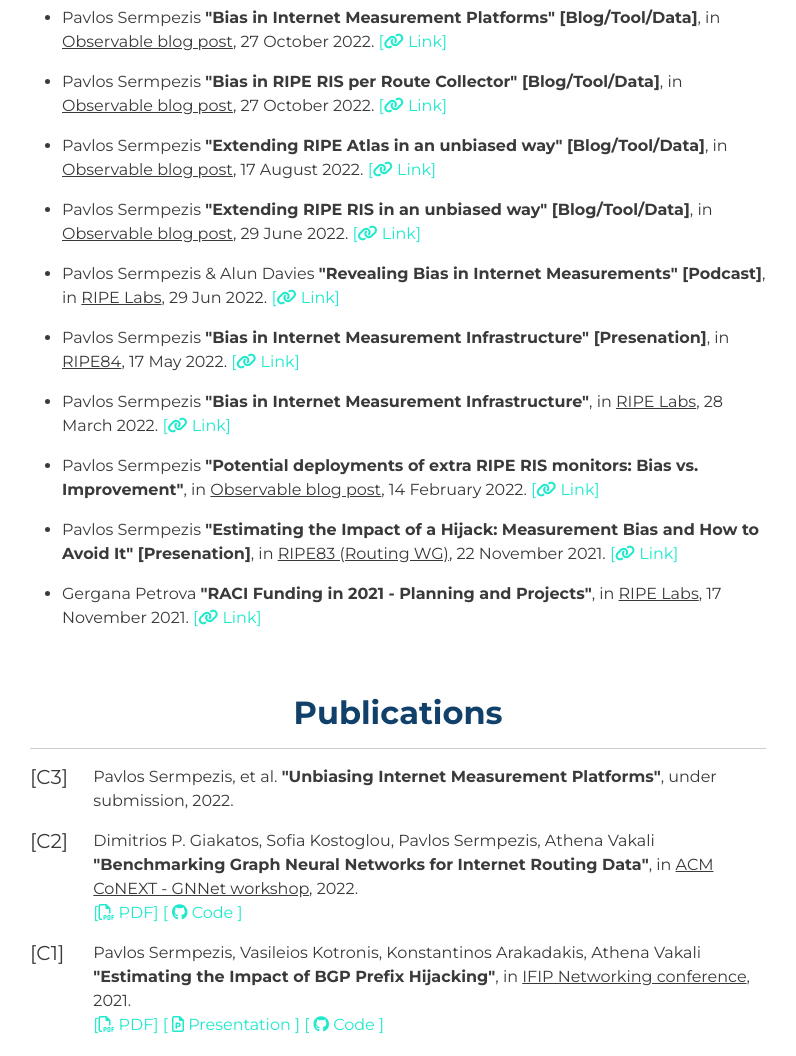
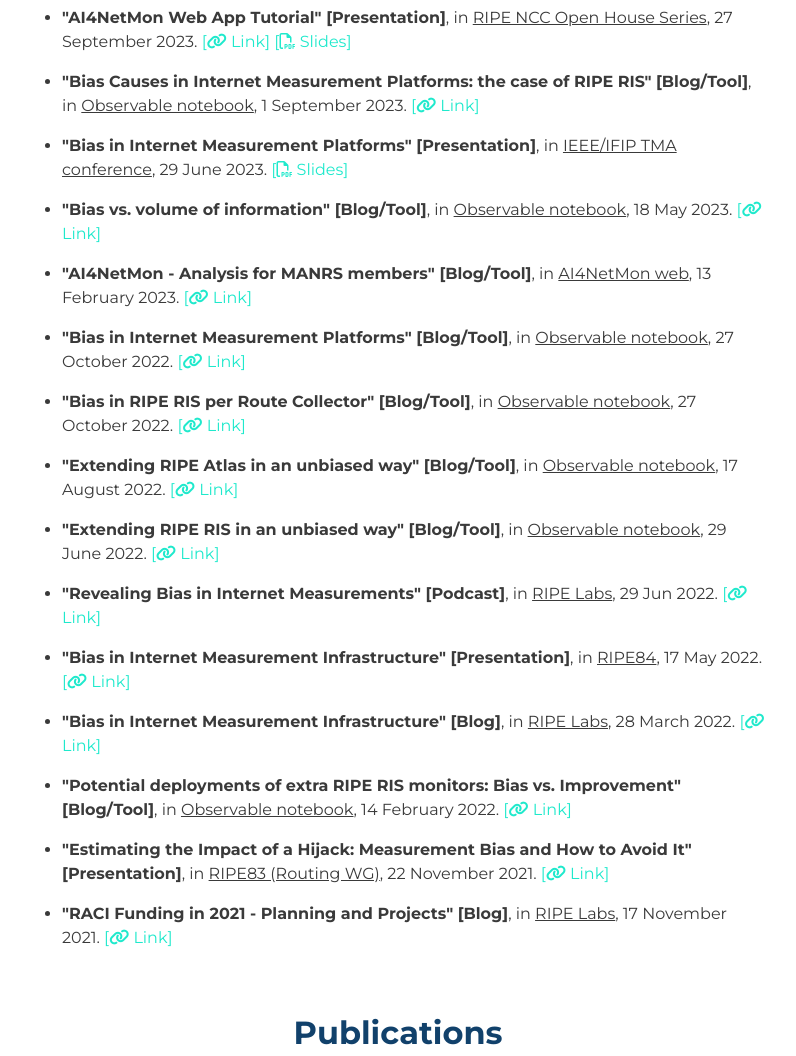
Before and after one commit to sermpezis/sermpezis.github.io, a plain HTML site: page ai4netmon/index.html in a window 1280 px wide. Shown: the part 4440-5496 px from the top of the page, without its empty margins (242-1038 px from the left). Drawn offline with Linux system fonts and the light colour scheme.

Commit message:
updated ai4netmon website - 2023 updates

```diff
--- a/ai4netmon/index.html
+++ b/ai4netmon/index.html
@@ -207,52 +207,79 @@
                 <div class="col">
                     <ul style="list-style: disc;">
                         <li>
-                            <p>Pavlos Sermpezis <strong>"Bias in Internet Measurement Platforms" [Blog/Tool/Data]</strong>,
-                            in <u>Observable blog post</u>, 27 October 2022. <a href="https://observablehq.com/@pavlos/ai4netmon-bias" target="_blank">[<i class="fas fa-link"></i> Link]</a>
+                            <p><strong>"AI4NetMon Web App Tutorial" [Presentation]</strong>,
+                            in <u>RIPE NCC Open House Series</u>, 27 September 2023. <a href="https://www.ripe.net/participate/meetings/open-house/ripe-ncc-open-house-series-community-projects-fund-recipient-updates-2022" target="_blank">[<i class="fas fa-link"></i> Link]</a>
+                            <a href="content/AI4NetMon_WebApp_tutorial.pdf" target="_blank">[<i class="far fa-file-pdf"></i> Slides]</a>
                             </p>
                         </li>
                         <li>
-                            <p>Pavlos Sermpezis <strong>"Bias in RIPE RIS per Route Collector" [Blog/Tool/Data]</strong>,
-                            in <u>Observable blog post</u>, 27 October 2022. <a href="https://observablehq.com/@pavlos/ai4netmon-bias-per-route-collector" target="_blank">[<i class="fas fa-link"></i> Link]</a>
+                            <p><strong>"Bias Causes in Internet Measurement Platforms: the case of RIPE RIS" [Blog/Tool]</strong>,
+                            in <u>Observable notebook</u>, 1 September 2023. <a href="https://observablehq.com/@pavlos/ai4netmon-bias-causes-ris" target="_blank">[<i class="fas fa-link"></i> Link]</a>
                             </p>
                         </li>
                         <li>
-                            <p>Pavlos Sermpezis <strong>"Extending RIPE Atlas in an unbiased way" [Blog/Tool/Data]</strong>,
-                            in <u>Observable blog post</u>, 17 August 2022. <a href="https://observablehq.com/@pavlos/ai4netmon-ripe-atlas-extension" target="_blank">[<i class="fas fa-link"></i> Link]</a>
+                            <p><strong>"Bias in Internet Measurement Platforms" [Presentation]</strong>,
+                            in <u>IEEE/IFIP TMA conference</u>, 29 June 2023.</a>
+                            <a href="content/AI4NetMon-TMA2023.pdf" target="_blank">[<i class="far fa-file-pdf"></i> Slides]</a>
                             </p>
                         </li>
                         <li>
-                            <p>Pavlos Sermpezis <strong>"Extending RIPE RIS in an unbiased way" [Blog/Tool/Data]</strong>,
-                            in <u>Observable blog post</u>, 29 June 2022. <a href="https://observablehq.com/@pavlos/ai4netmon-ripe-ris-extension" target="_blank">[<i class="fas fa-link"></i> Link]</a>
+                            <p><strong>"Bias vs. volume of information" [Blog/Tool]</strong>,
+                            in <u>Observable notebook</u>, 18 May 2023. <a href="https://observablehq.com/@pavlos/bias-mvp" target="_blank">[<i class="fas fa-link"></i> Link]</a>
                             </p>
                         </li>
                         <li>
-                            <p>Pavlos Sermpezis & Alun Davies <strong>"Revealing Bias in Internet Measurements" [Podcast]</strong>,
+                            <p><strong>"AI4NetMon - Analysis for MANRS members" [Blog/Tool]</strong>,
+                            in <u>AI4NetMon web</u>, 13 February 2023. <a href="https://ai4netmon.csd.auth.gr/webapp/" target="_blank">[<i class="fas fa-link"></i> Link]</a>
+                            </p>
+                        </li>
+                        <li>
+                            <p><strong>"Bias in Internet Measurement Platforms" [Blog/Tool]</strong>,
+                            in <u>Observable notebook</u>, 27 October 2022. <a href="https://observablehq.com/@pavlos/ai4netmon-bias" target="_blank">[<i class="fas fa-link"></i> Link]</a>
+                            </p>
+                        </li>
+                        <li>
+                            <p><strong>"Bias in RIPE RIS per Route Collector" [Blog/Tool]</strong>,
+                            in <u>Observable notebook</u>, 27 October 2022. <a href="https://observablehq.com/@pavlos/ai4netmon-bias-per-route-collector" target="_blank">[<i class="fas fa-link"></i> Link]</a>
+                            </p>
+                        </li>
+                        <li>
+                            <p><strong>"Extending RIPE Atlas in an unbiased way" [Blog/Tool]</strong>,
+                            in <u>Observable notebook</u>, 17 August 2022. <a href="https://observablehq.com/@pavlos/ai4netmon-ripe-atlas-extension" target="_blank">[<i class="fas fa-link"></i> Link]</a>
+                            </p>
+                        </li>
+                        <li>
+                            <p><strong>"Extending RIPE RIS in an unbiased way" [Blog/Tool]</strong>,
+                            in <u>Observable notebook</u>, 29 June 2022. <a href="https://observablehq.com/@pavlos/ai4netmon-ripe-ris-extension" target="_blank">[<i class="fas fa-link"></i> Link]</a>
+                            </p>
+                        </li>
+                        <li>
+                            <p><strong>"Revealing Bias in Internet Measurements" [Podcast]</strong>,
                             in <u>RIPE Labs</u>, 29 Jun 2022. <a href="https://labs.ripe.net/author/alun_davies/revealing-bias-in-internet-measurements/" target="_blank">[<i class="fas fa-link"></i> Link]</a>
                             </p>
                         </li>
                         <li>
-                            <p>Pavlos Sermpezis <strong>"Bias in Internet Measurement Infrastructure" [Presenation]</strong>,
+                            <p><strong>"Bias in Internet Measurement Infrastructure" [Presentation]</strong>,
                             in <u>RIPE84</u>, 17 May 2022. <a href="https://ripe84.ripe.net/archives/video/768/" target="_blank">[<i class="fas fa-link"></i> Link]</a>
                             </p>
                         </li>
                         <li>
-                            <p>Pavlos Sermpezis <strong>"Bias in Internet Measurement Infrastructure"</strong>,
+                            <p><strong>"Bias in Internet Measurement Infrastructure" [Blog]</strong>,
                             in <u>RIPE Labs</u>, 28 March 2022. <a href="https://labs.ripe.net/author/pavlos_sermpezis/bias-in-internet-measurement-infrastructure/" target="_blank">[<i class="fas fa-link"></i> Link]</a>
                             </p>
                         </li>
                         <li>
-                            <p>Pavlos Sermpezis <strong>"Potential deployments of extra RIPE RIS monitors: Bias vs. Improvement"</strong>,
-                            in <u>Observable blog post</u>, 14 February 2022. <a href="https://observablehq.com/@pavlos/extra-ripe-ris-bias-vs-improvement" target="_blank">[<i class="fas fa-link"></i> Link]</a>
+                            <p><strong>"Potential deployments of extra RIPE RIS monitors: Bias vs. Improvement" [Blog/Tool]</strong>,
+                            in <u>Observable notebook</u>, 14 February 2022. <a href="https://observablehq.com/@pavlos/extra-ripe-ris-bias-vs-improvement" target="_blank">[<i class="fas fa-link"></i> Link]</a>
                             </p>
                         </li>
                         <li>
-                            <p>Pavlos Sermpezis <strong>"Estimating the Impact of a Hijack: Measurement Bias and How to Avoid It" [Presenation]</strong>,
+                            <p><strong>"Estimating the Impact of a Hijack: Measurement Bias and How to Avoid It" [Presentation]</strong>,
                             in <u>RIPE83 (Routing WG)</u>, 22 November 2021. <a href="https://ripe83.ripe.net/archives/video/646/" target="_blank">[<i class="fas fa-link"></i> Link]</a>
                             </p>
                         </li>
                         <li>
-                            <p>Gergana Petrova <strong>"RACI Funding in 2021 - Planning and Projects"</strong>,
+                            <p><strong>"RACI Funding in 2021 - Planning and Projects" [Blog]</strong>,
                             in <u>RIPE Labs</u>, 17 November 2021. <a href="https://labs.ripe.net/author/gergana_petrova/raci-funding-in-2021-planning-and-projects/" target="_blank">[<i class="fas fa-link"></i> Link]</a>
                             </p>
                         </li>
@@ -272,9 +299,12 @@
                     <h5>[C3]</h5>
                 </div>
                 <div class="col-11">
-                    <p>Pavlos Sermpezis, et al.
-                        <strong>"Unbiasing Internet Measurement Platforms"</strong>,
-                        under submission, 2022.
+                    <p>Pavlos Sermpezis, Lars Prehn, Sofia Kostoglou, Marcel Flores, Athena Vakali, Emile Aben
+                        <strong>"Bias in Internet Measurement Platforms"</strong>,
+                        in <u>IEEE/IFIP TMA conference</u>, 2023.
+                        <br /><a href="https://arxiv.org/pdf/2307.09958.pdf" target="_blank">[<i class="far fa-file-pdf"></i> PDF]</a>
+                        <a href="content/AI4NetMon_WebApp_tutorial.pdf" target="_blank">[<i class="far fa-file-pdf"></i> slides]</a>
+                        <a href="https://github.com/sermpezis/ai4netmon/" target="_blank">[ <i class="fab fa-github"></i> Code ]</a></p>
                 </div>
                 <div class="col-1">
                     <h5>[C2]</h5>
@@ -307,7 +337,17 @@
             <hr />
             <div class="row">
                 <div class="col">
-                    <p>AI4NetMon <a href="https://github.com/sermpezis/ai4netmon" target="_blank">[ <i class="fab fa-github"></i> github repo  ]</a></p>
+
+                    <ul style="list-style: disc;">
+                        <li>
+                            <p><strong>AI4NetMon</strong> <a href="https://github.com/sermpezis/ai4netmon" target="_blank">[ <i class="fab fa-github"></i> github repo  ]</a></p>
+                            </p>
+                        </li>
+                        <li>
+                            <p><strong>Analysis of RIPE Atlas usage patterns</strong> <a href="https://github.com/sermpezis/ai4netmon-atlas-patterns" target="_blank">[ <i class="fab fa-github"></i> github repo  ]</a></p>
+                            </p>
+                        </li>
+                    </ul>
                 </div>
             </div>
         </section>
@@ -322,6 +362,8 @@
                         <li><h6>Principal Investigator</h6><i class="fas fa-user-circle"></i> <strong><a href="https://sermpezis.github.io">Pavlos Sermpezis</a></strong>, Datalab, AUTh</li>
                         <li><h6 class="pt-4">Research Assistants</h6>
                             <strong><i class="fas fa-user-circle"></i><a href="https://www.linkedin.com/in/sofia-kostoglou-b621a9218/"> Sofia Kostoglou</a></strong>, Datalab, AUTh
+                            <br />
+                            <strong><i class="fas fa-user-circle"></i><a href="https://www.linkedin.com/in/theodoros-diamantidis/"> Theodoros Diamantidis</a></strong>, Datalab, AUTh
                             <br />
                             <strong><i class="fas fa-user-circle"></i><a href="https://smantzou.github.io/"> Stelios Mantzouranis</a></strong>, Datalab, AUTh</br>
                             <strong><i class="fas fa-user-circle"></i><a href="https://www.linkedin.com/in/christos-georgitsis-53172a17b/"> Christos Georgitsis</a></strong>, Datalab, AUTh
@@ -395,7 +437,7 @@
             <hr />
             <div class="row">
                 <div class="col">
-                    <p class="text-center"><em>AI4NetMon is funded by <a href="https://www.ripe.net/">RIPE NCC</a>, through the <a href="https://www.ripe.net/participate/ripe/raci/raci-project-funding">RACI project funding 2021</a> program.</em></p>
+                    <p class="text-center"><em>AI4NetMon is funded by <a href="https://www.ripe.net/">RIPE NCC</a>, through the <a href="https://www.ripe.net/participate/ripe/raci/raci-project-funding">RACI project funding 2021</a> and the <a href="https://www.ripe.net/support/cpf/previous-funding-recipients/funding-recipients-2022">RIPE NCC Community Projects Fund 2022</a> programs.</em></p>
                 </div>
             </div>
             <div class="row pt-2">
@@ -440,7 +482,7 @@
             </div> -->
             <div class="row">
                 <div class="col">
-                    <p class="text-center">Copyright &copy; 2021 Dept. of Informatics AUTH. All rights reserved.</p>
+                    <p class="text-center">Copyright &copy; 2023 Dept. of Informatics AUTH. All rights reserved.</p>
                 </div>
             </div>
         </div>
```
Also changed, not shown: 2 other files.
